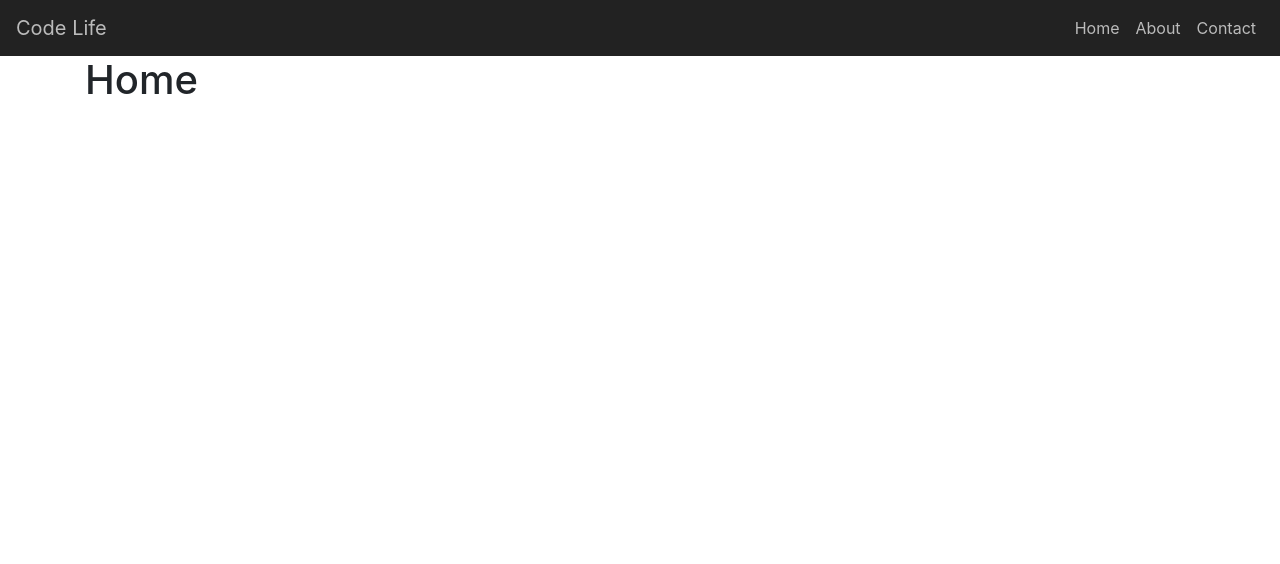
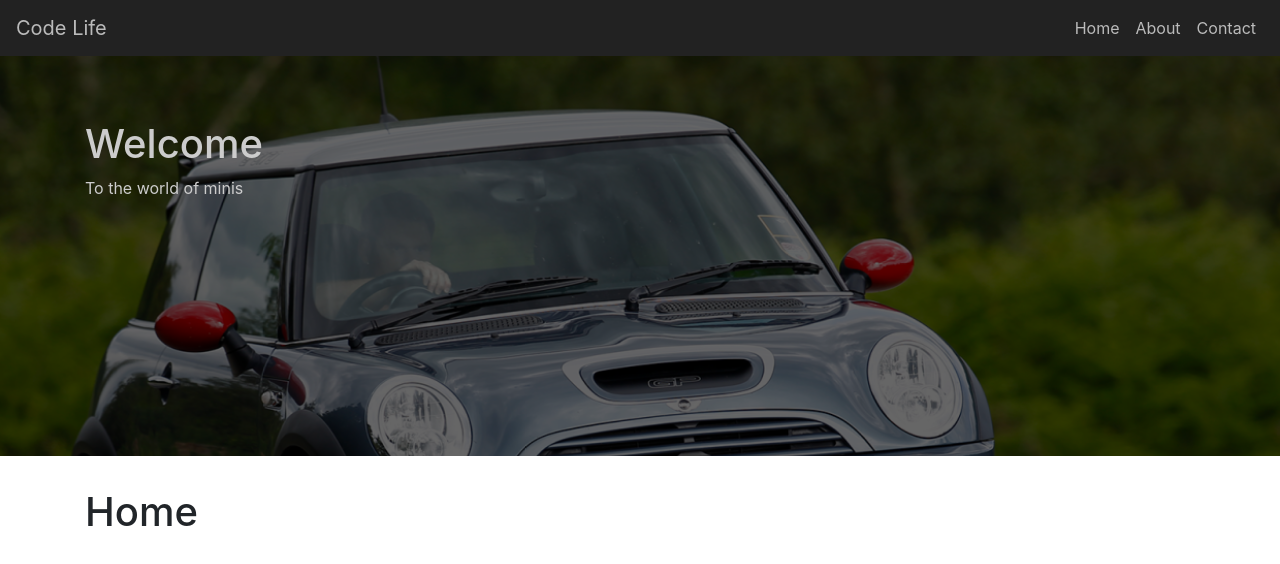
Before and after one commit to rubenkretek/r53, a React (Create React App) app: page / in a window 1280 px wide. Shown: the top 564 px of the page. Built offline with nearby package versions, Linux system fonts and the light colour scheme.

Commit message:
basic structure of site

```diff
--- a/src/App.js
+++ b/src/App.js
@@ -6,11 +6,13 @@ import { Contact } from "./Contact";
 import { NoMatch } from "./NoMatch";
 import { Layout } from "./components/Layout";
 import { NavigationBar } from "./components/NavigationBar";
+import { Jumbotron } from "./components/Jumbotron";
 
 function App() {
   return (
     <React.Fragment>
       <NavigationBar />
+      <Jumbotron />
       <Layout>
         <Router>
           <Switch>
```
Also changed, not shown: src/assets/minigp.png (added).
